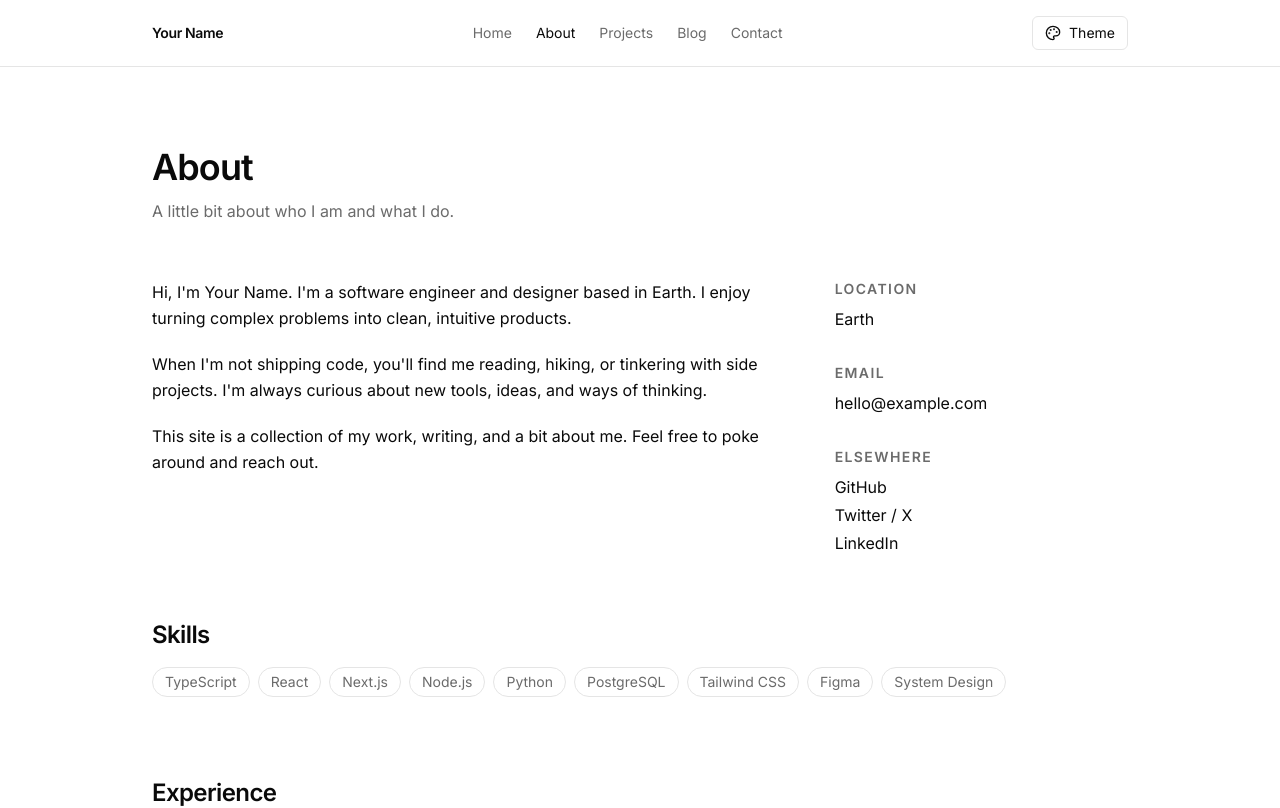
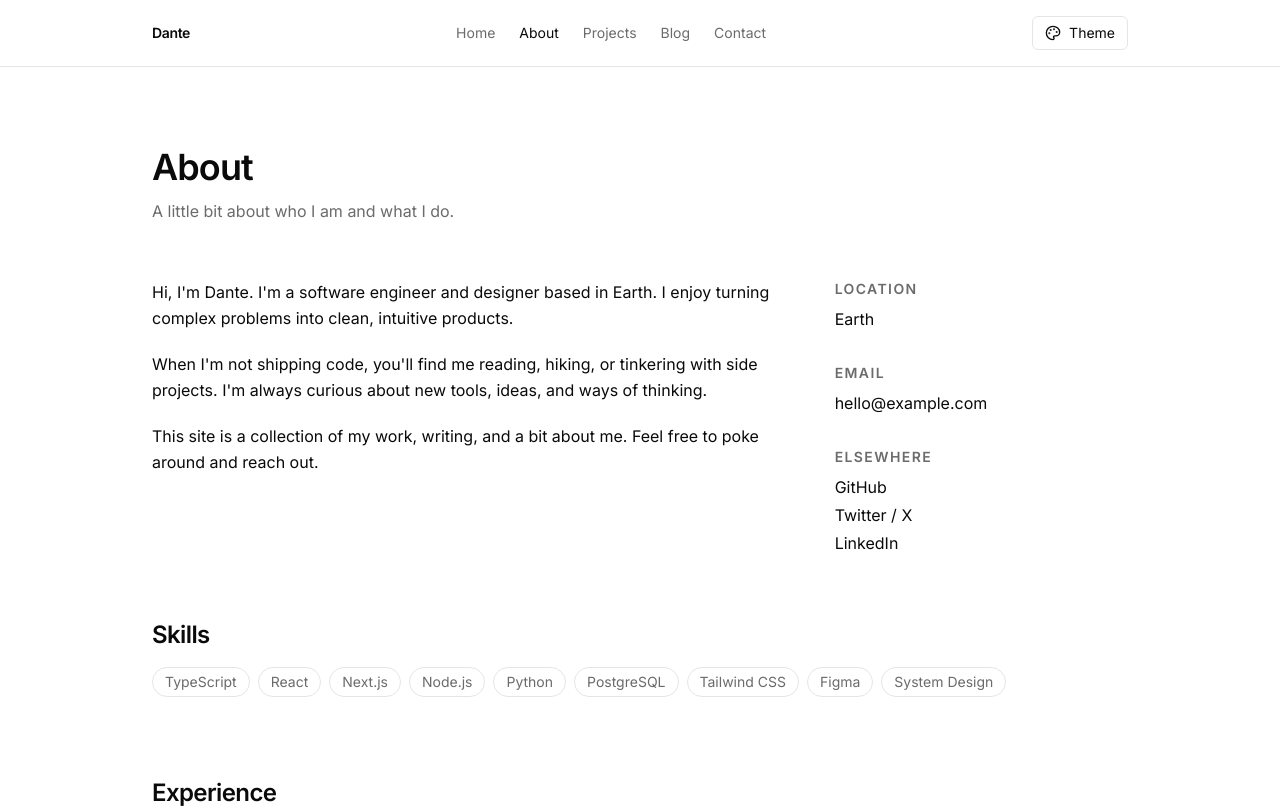
Before and after one commit to danteocualesjr/personal-website33, a Next.js app: page /about in a window 1280 px wide. Shown: the top 808 px of the page. Built offline with nearby package versions, Linux system fonts and the light colour scheme.

Commit message:
chore(site): personalize site config with name Dante
Co-authored-by: Dante O. Cuales, Jr. <danteocualesjr@gmail.com>

```diff
--- a/content/site.ts
+++ b/content/site.ts
@@ -48,13 +48,13 @@ export type SiteConfig = {
 };
 
 export const siteConfig: SiteConfig = {
-  name: "Your Name",
+  name: "Dante",
   role: "Software Engineer & Designer",
   location: "Earth",
   shortBio:
     "I build thoughtful software at the intersection of design and engineering.",
   longBio: [
-    "Hi, I'm Your Name. I'm a software engineer and designer based in Earth. I enjoy turning complex problems into clean, intuitive products.",
+    "Hi, I'm Dante. I'm a software engineer and designer based in Earth. I enjoy turning complex problems into clean, intuitive products.",
     "When I'm not shipping code, you'll find me reading, hiking, or tinkering with side projects. I'm always curious about new tools, ideas, and ways of thinking.",
     "This site is a collection of my work, writing, and a bit about me. Feel free to poke around and reach out.",
   ],
@@ -132,9 +132,9 @@ export const siteConfig: SiteConfig = {
     },
   ],
   metadata: {
-    title: "Your Name — Software Engineer & Designer",
+    title: "Dante — Software Engineer & Designer",
     description:
-      "Personal site of Your Name. Portfolio, writing, and a bit about me.",
+      "Personal site of Dante. Portfolio, writing, and a bit about me.",
     url: "https://yourdomain.com",
   },
 };
```
